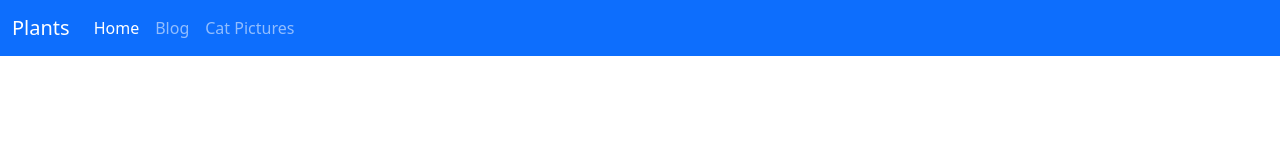
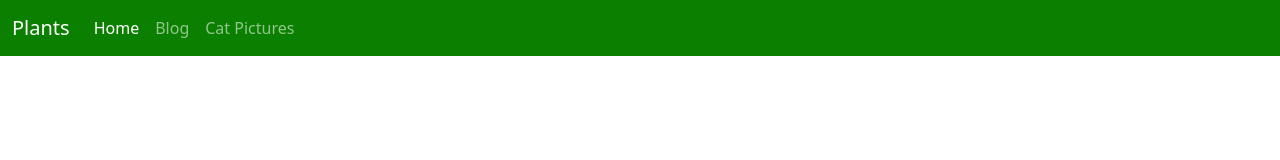
Before and after one commit to fetafaith/plant, a plain HTML site: page index-bootstrap.html in a window 1280 px wide. Drawn offline with nearby package versions, Linux system fonts and the light colour scheme.

Commit message:
changing navbar color

```diff
--- a/index-bootstrap.html
+++ b/index-bootstrap.html
@@ -11,7 +11,7 @@
 		<title>Plants</title>
 	</head>
 	<body>
-		<nav class="navbar navbar-expand-lg navbar-dark bg-primary">
+		<nav class="navbar navbar-expand-lg navbar-dark" style="background-color: #0B8000;">
 			<div class="container-fluid">
 				<a class="navbar-brand" href="index.html">Plants</a>
 				<button class="navbar-toggler" type="button" data-bs-toggle="collapse" data-bs-target="#navbarNav" aria-controls="navbarNav" aria-expanded="false" aria-label="Toggle navigation">
```
